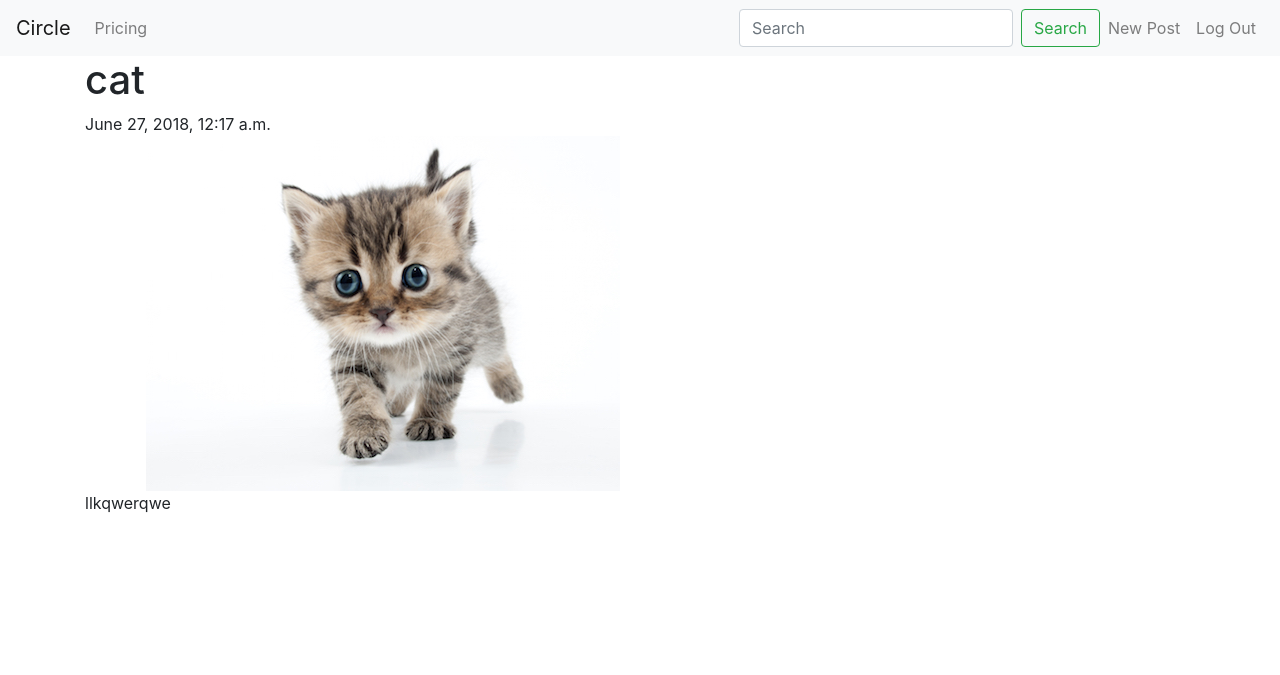
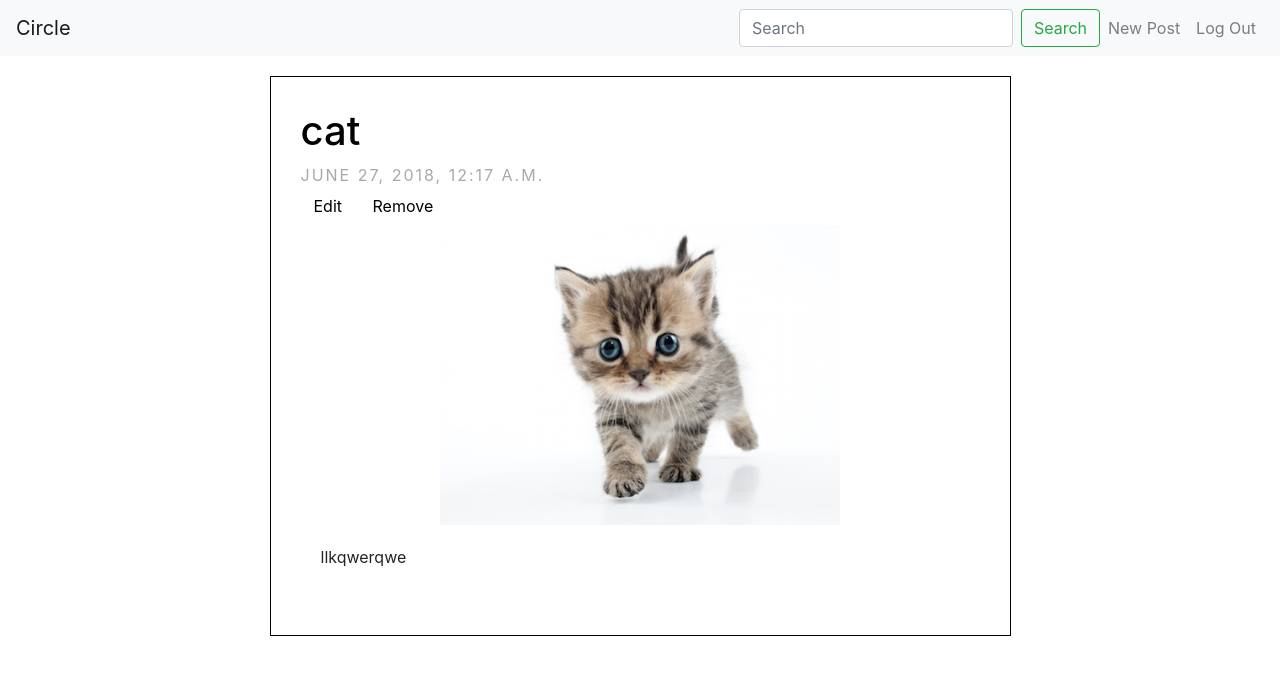
Before and after one commit to kqian5/Circle, a Django app: page /post/11/ in a window 1280 px wide. Shown: the top 675 px of the page. Run offline with Django 3.2, Linux system fonts and the light colour scheme; a user stored in the database is signed in; data comes from the database, SQL or seed files in the repository; both versions use the stored data as it was after the commit; some libraries are stand-ins or nearby versions.

Commit message:
more css

```diff
--- a/circle/static/css/circle.css
+++ b/circle/static/css/circle.css
@@ -1,3 +1,57 @@
-body {
-    margin: 0 auto;
+
+.post {
+    border: thin solid black;
+    width: 65%;
+    margin: 20px auto;
+    padding: 30px;
+    display: block;
 }
+
+.content {
+    align-content: center;
+}
+
+h1 {
+    color: black;
+}
+
+a {
+    color: black;
+}
+
+a:hover {
+    color: #A9A9A9;
+    text-decoration: none;
+}
+
+.date{
+    color: #A9A9A9;
+    text-transform: uppercase;
+    letter-spacing: 2px;
+}
+
+p{
+    padding: 20px;
+}
+
+img {
+    display: block;
+    max-width:500px;
+    max-height:300px;
+    width: auto;
+    height: auto;
+}
+
+ul {
+    list-style: none;
+}
+
+.messages {
+    display: block;
+
+}
+
+.SUCCESS {
+    background: #7CFC00;
+    padding: 10px;
+}
--- a/circle/templates/circle/base.html
+++ b/circle/templates/circle/base.html
@@ -13,9 +13,9 @@
           </button>
           <div class="collapse navbar-collapse" id="navbarText">
                 <ul class="navbar-nav mr-auto">
-                    <li class="nav-item">
-                        <a class="nav-link" href="#">Pricing</a>
-                    </li>
+                    <!--<li class="nav-item">-->
+                        <!--<a class="nav-link" href="#">Pricing</a>-->
+                    <!--</li>-->
                 </ul>
           </div>
             <form class="form-inline my-2 my-lg-0">
@@ -33,7 +33,6 @@
         </nav>
         <div class="container">
             <div class="row">
-                <div class="col-md-8">
                 {% if messages %}
                 <ul class="messages">
                     {% for message in messages %}
@@ -45,7 +44,6 @@
             {% endblock %}
             </div>
         </div>
-        </div>
         <script src="https://code.jquery.com/jquery-3.2.1.slim.min.js" integrity="sha384-KJ3o2DKtIkvYIK3UENzmM7KCkRr/rE9/Qpg6aAZGJwFDMVNA/GpGFF93hXpG5KkN" crossorigin="anonymous"></script>
         <script src="https://cdnjs.cloudflare.com/ajax/libs/popper.js/1.12.9/umd/popper.min.js" integrity="sha384-ApNbgh9B+Y1QKtv3Rn7W3mgPxhU9K/ScQsAP7hUibX39j7fakFPskvXusvfa0b4Q" crossorigin="anonymous"></script>
         <script src="https://maxcdn.bootstrapcdn.com/bootstrap/4.0.0/js/bootstrap.min.js" integrity="sha384-JZR6Spejh4U02d8jOt6vLEHfe/JQGiRRSQQxSfFWpi1MquVdAyjUar5+76PVCmYl" crossorigin="anonymous"></script>
--- a/circle/templates/circle/post_detail.html
+++ b/circle/templates/circle/post_detail.html
@@ -2,17 +2,17 @@
 
 {% block content %}
     <div class="post">
-        <h1>{{ post.title }}</h1>
+        <h1 class="title">{{ post.title }}</h1>
         {% if post.published_date %}
             <div class="date">
                 {{ post.published_date }}
             </div>
         {% endif %}
         {% if post.author == user %}
-            <a class="btn btn-default" href="{% url 'post_edit' pk=post.pk %}"><span class="glyphicon glyphicon-pencil"></span></a>
-            <a class="btn btn-default" href="{% url 'post_remove' pk=post.pk %}"><span class="glyphicon glyphicon-remove"></span></a>
+            <a class="btn btn-default" href="{% url 'post_edit' pk=post.pk %}">Edit</a>
+            <a class="btn btn-default" href="{% url 'post_remove' pk=post.pk %}">Remove</a>
         {% endif %}
-        <img src="{{ post.image.url }}" class="photo">
+        <center><img src="{{ post.image.url }}" class="image-thumbnail img-fluid"></center>
         <p>{{ post.text|linebreaksbr }}</p>
     </div>
 {% endblock %}
--- a/circle/templates/circle/post_list.html
+++ b/circle/templates/circle/post_list.html
@@ -3,11 +3,11 @@
 {% block content %}
     {% for post in posts %}
         <div class="post">
+            <h1 class="title"><a href="{% url 'post_detail' pk=post.pk %}">{{ post.title }}</a></h1>
             <div class="date">
                 {{ post.published_date }}
             </div>
-            <h1><a href="{% url 'post_detail' pk=post.pk %}">{{ post.title }}</a></h1>
-            <img src="{{ post.image.url }}" class="photo">
+            <center><img src="{{ post.image.url }}" class="image-thumbnail img-fluid"></center>
             <p>{{ post.text|linebreaksbr }}</p>
         </div>
     {% endfor %}
```
Also changed, not shown: db.sqlite3, media/IMG_5056.JPG (added), 1 other file. Lines whose indentation alone changed are shown as unchanged.
